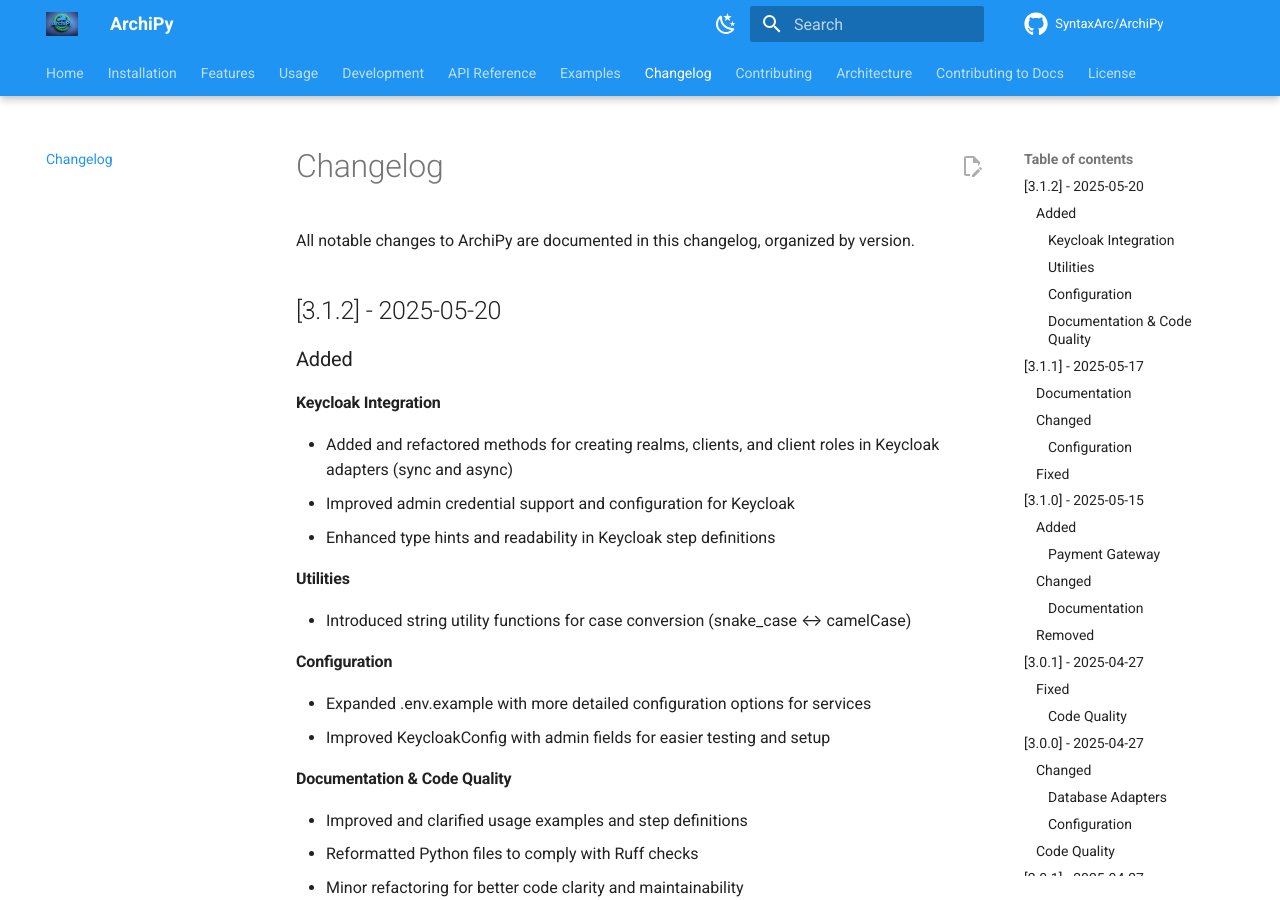
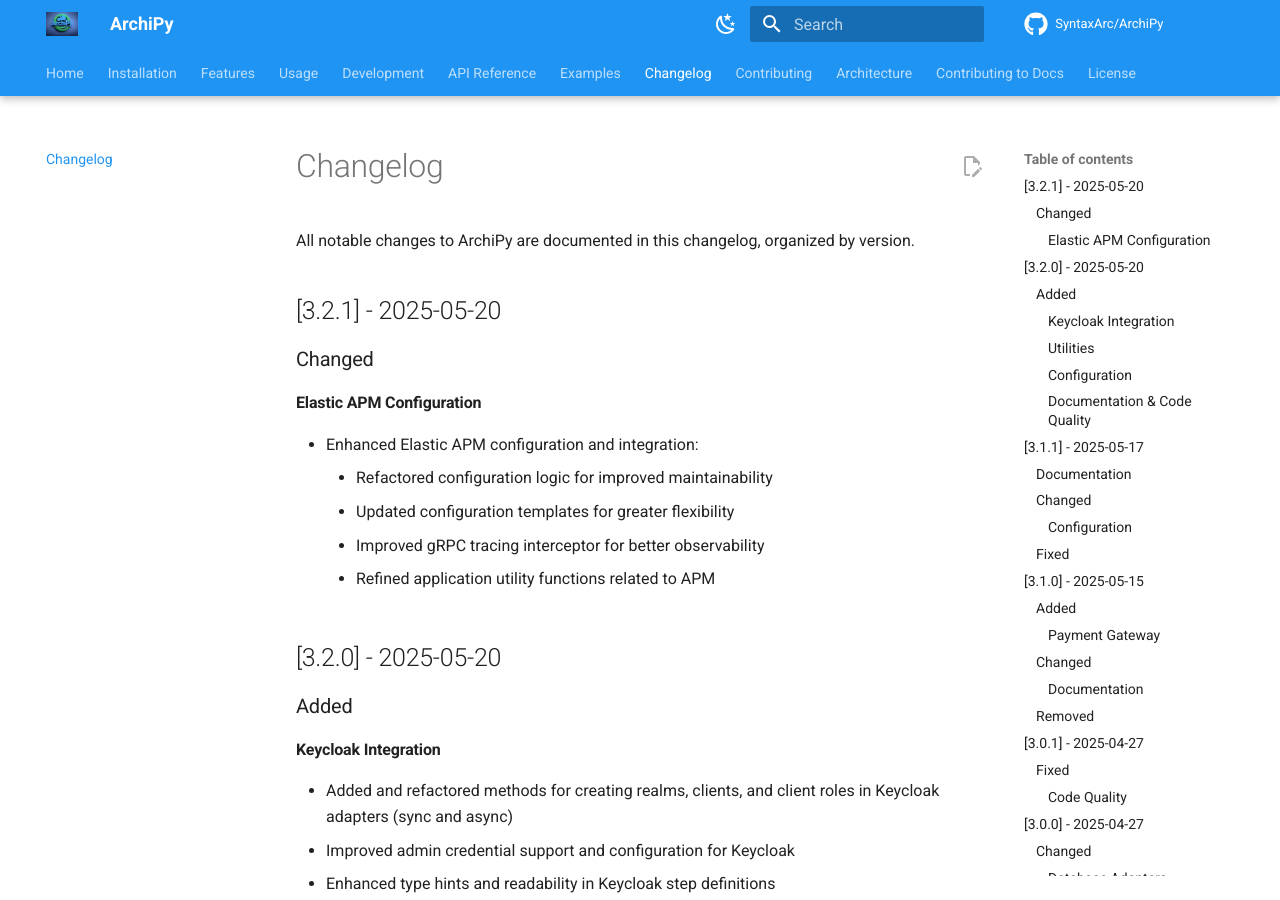
Before and after one commit to negatic/ArchiPy, an MkDocs documentation site: the page built from docs/changelog.md, in a window 1280 px wide and 900 px high. Built offline with MkDocs 1.6.1 and Material for MkDocs 9.7.7, drawn with Linux system fonts in a browser that asks for light colours; comment, search, counter and statistics services are not loaded; the version menu is left out.

Commit message:
update change logs

```diff
--- a/docs/changelog.md
+++ b/docs/changelog.md
@@ -2,10 +2,19 @@
 
 All notable changes to ArchiPy are documented in this changelog, organized by version.
 
+## [3.2.1] - 2025-05-20
+
+### Changed
+
+#### Elastic APM Configuration
+- Enhanced Elastic APM configuration and integration:
+    - Refactored configuration logic for improved maintainability
+    - Updated configuration templates for greater flexibility
+    - Improved gRPC tracing interceptor for better observability
+    - Refined application utility functions related to APM
 
 
-
-## [3.1.2] - 2025-05-20
+## [3.2.0] - 2025-05-20
 
 ### Added
 
```
